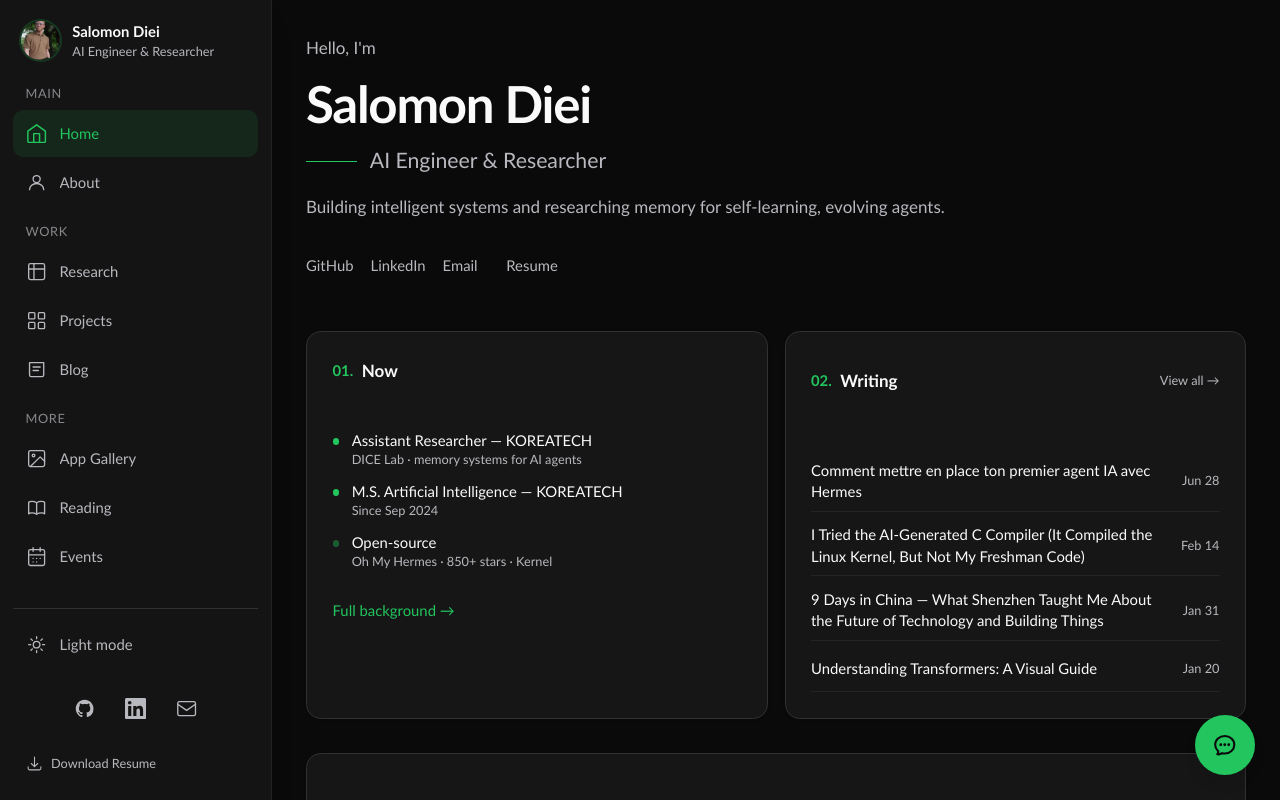
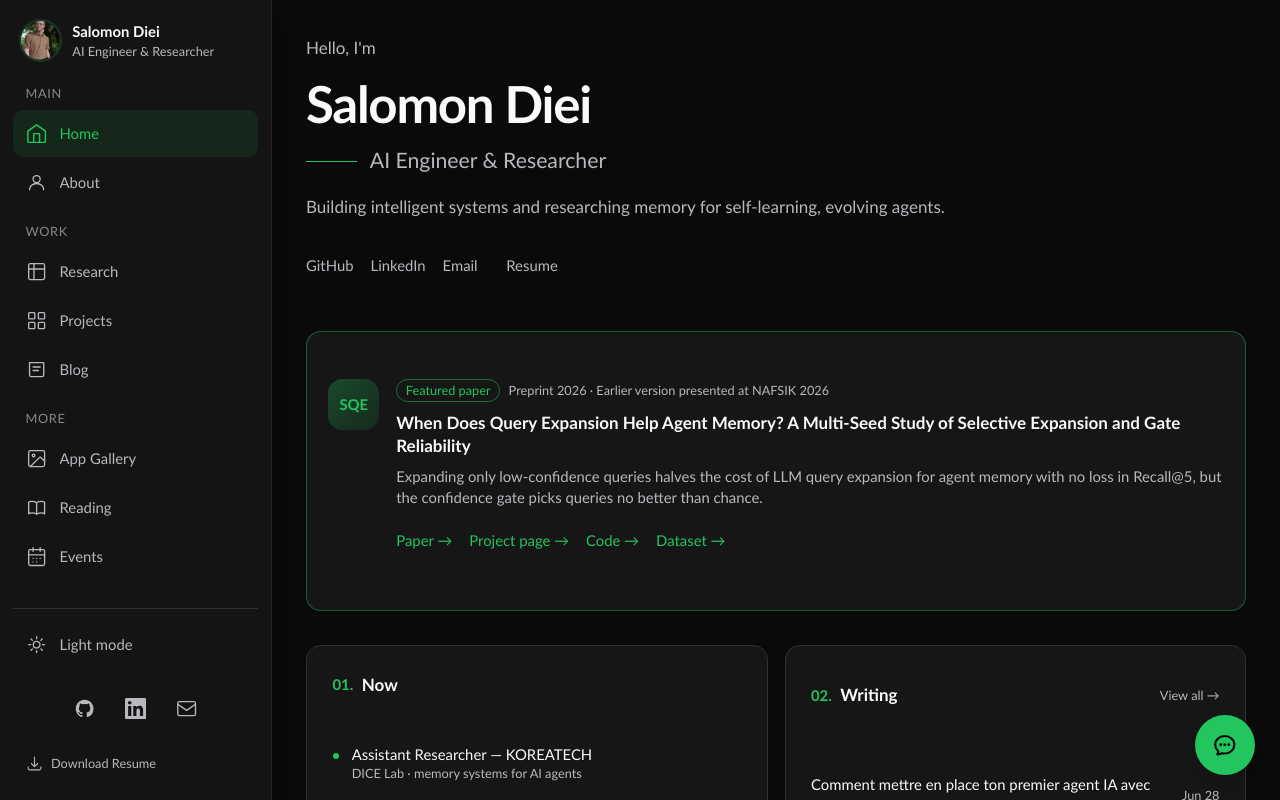
Before and after one commit to Salomondiei08/portfolio, a Next.js app: page / in a window 1280 px wide. Shown: the top 800 px of the page. Built offline with nearby package versions, Linux system fonts and the light colour scheme.

Commit message:
feat(home): feature SQE paper above Now and Writing

```diff
--- a/src/app/page.tsx
+++ b/src/app/page.tsx
@@ -36,6 +36,56 @@ export default function Home() {
           <a href="/Salomon_Academic_Resume.pdf" download="Salomon_Diei_Resume.pdf" className="inline-flex min-h-11 min-w-11 items-center text-muted-foreground hover:text-primary transition-colors">Resume</a>
         </div>
       </section>
+
+      {/* Featured paper: placed above Now and Writing because research is the main focus */}
+      <Card className="bg-card border-primary/40 hover:border-primary/60 transition-all duration-300">
+        <CardContent className="p-5">
+          <div className="flex flex-col sm:flex-row gap-4">
+            <div className="w-12 h-12 rounded-xl bg-gradient-to-br from-primary/30 to-primary/10 flex items-center justify-center shrink-0">
+              <span className="text-primary font-bold text-sm">SQE</span>
+            </div>
+            <div className="flex-1 space-y-2">
+              <div className="flex items-center gap-2 flex-wrap">
+                <Badge variant="outline" className="text-xs border-primary/50 text-primary">Featured paper</Badge>
+                <span className="text-xs text-muted-foreground">Preprint 2026 · Earlier version presented at NAFSIK 2026</span>
+              </div>
+              <h3 className="text-base font-semibold leading-snug">
+                <a
+                  href="https://salomondiei08.github.io/sqe-experiment/"
+                  target="_blank"
+                  rel="noopener noreferrer"
+                  className="hover:text-primary transition-colors"
+                >
+                  When Does Query Expansion Help Agent Memory? A Multi-Seed Study of Selective Expansion and Gate
+                  Reliability
+                </a>
+              </h3>
+              <p className="text-sm text-muted-foreground">
+                Expanding only low-confidence queries halves the cost of LLM query expansion for agent memory with no
+                loss in Recall@5, but the confidence gate picks queries no better than chance.
+              </p>
+              <div className="flex flex-wrap gap-x-4">
+                {[
+                  { label: "Paper", href: "https://salomondiei08.github.io/sqe-experiment/assets/sqe-paper.pdf" },
+                  { label: "Project page", href: "https://salomondiei08.github.io/sqe-experiment/" },
+                  { label: "Code", href: "https://github.com/Salomondiei08/sqe-experiment" },
+                  { label: "Dataset", href: "https://huggingface.co/datasets/TheReinventGuy/sqe-experiment" },
+                ].map((link) => (
+                  <a
+                    key={link.href}
+                    href={link.href}
+                    target="_blank"
+                    rel="noopener noreferrer"
+                    className="inline-flex min-h-11 items-center text-sm text-primary hover:underline"
+                  >
+                    {link.label} →
+                  </a>
+                ))}
+              </div>
+            </div>
+          </div>
+        </CardContent>
+      </Card>
 
       {/* Now + Writing */}
       <div className="grid md:grid-cols-2 gap-4">
```
